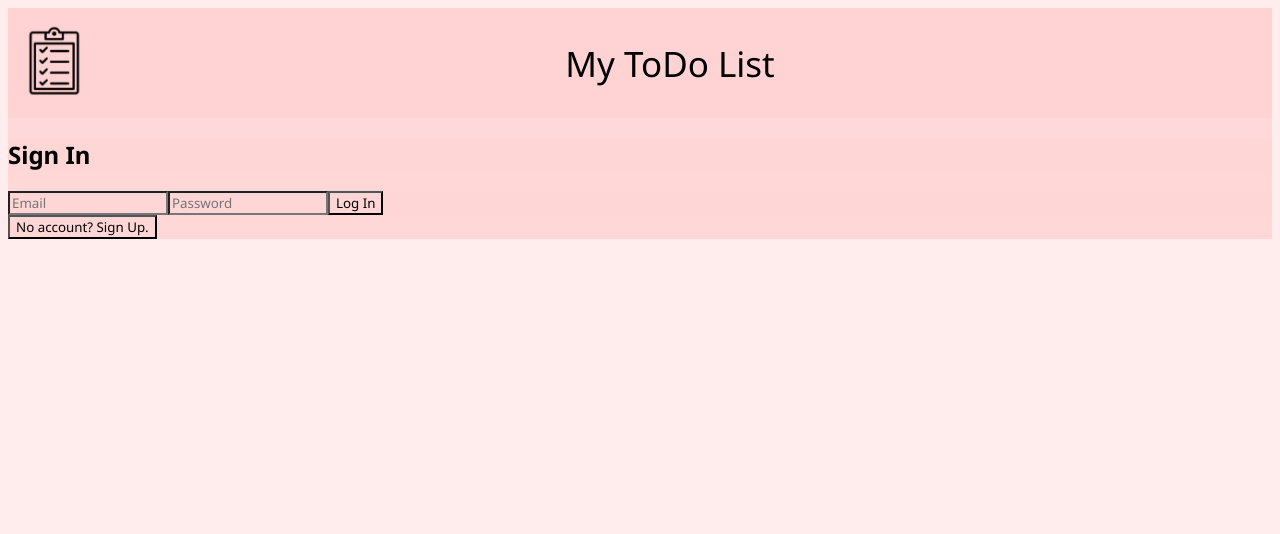
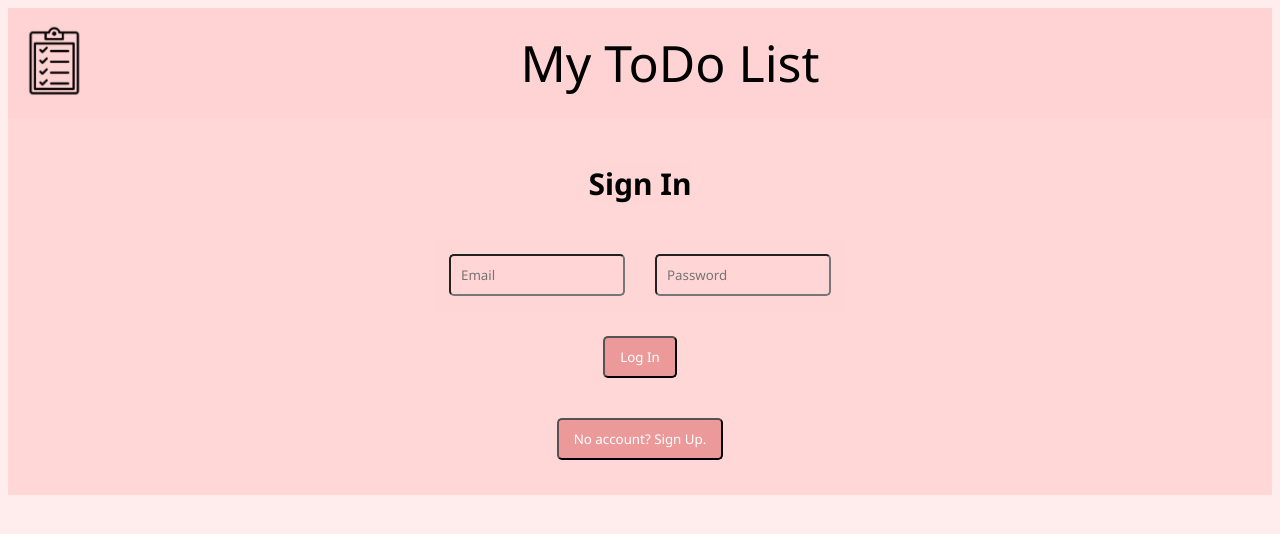
Before and after one commit to taistaschetto/My_ToDoList_project2, a Vue app: page /auth in a window 1280 px wide. Shown: the top 534 px of the page. Built offline with nearby package versions, Linux system fonts and the light colour scheme.

Commit message:
Added style on AuthView, in progress

```diff
--- a/src/App.vue
+++ b/src/App.vue
@@ -15,4 +15,6 @@ import AppHeader from "@/components/AppHeader.vue";
   background-color: #ffd3d469;
   font-family: 'Noto Sans';
 }
+
+
 </style>
--- a/src/components/AppHeader.vue
+++ b/src/components/AppHeader.vue
@@ -21,10 +21,6 @@ import { useUserStore } from "@/stores/user";
 const userStore = useUserStore();
 const router = useRouter();
 
-const goTo = (routeName) => {
-  router.push({ name: routeName });
-};
-
 const signOut = async () => {
   await userStore.signOut();
   router.push({ name: "Home" });
@@ -32,23 +28,14 @@ const signOut = async () => {
 </script>
 
 <style scoped>
-@media (min-width: 600px) {
-  .logo {
-    width: 80px;
-  }
-  .title {
-    font-size: 40px;
-  }
-  nav ul li {
-    margin-left: 60px;
-  }
-}
+
 .header {
   background-color: #ffd3d4;
   display: flex;
   justify-content: space-between;
   align-items: center;
-  padding: 1rem;
+  padding: 1rem;}
+
 .logo {
     width: 60px;
   }
@@ -56,7 +43,7 @@ const signOut = async () => {
     margin: 0 auto;
     text-decoration: none;
     color: #000000;
-    font-size: 35px;
+    font-size: 40px;
   }
 nav ul {
     list-style: none;
@@ -67,5 +54,17 @@ const signOut = async () => {
     margin-left: 20px;
     cursor: pointer;
   }
+  @media (min-width: 600px) {
+  .logo {
+    width: 60px;
+  }
+  .title {
+    font-size: 50px;
+    padding: 0;
+    margin: 0;
+  }
+  nav ul li {
+    margin-left: 60px;
+  }
 }
 </style>
--- a/src/components/TaskItem.vue
+++ b/src/components/TaskItem.vue
@@ -41,25 +41,18 @@ const saveTask = async () => {
   isEditing.value = false;
 };
 
-/* const toggleTaskCompletion = async () => {
-  await store.modifyTask(props.task.id, {
-    is_complete: !props.task.is_complete,
-  });
-}; */
+
 
 const toggleTaskCompletion = async () => {
-  // Optimistically toggle the task's completion status locally for immediate UI feedback
   const newCompletionStatus = !props.task.is_complete;
-  props.task.is_complete = newCompletionStatus; // This line is technically an anti-pattern (modifying props directly)
+  props.task.is_complete = newCompletionStatus;
 
   try {
-    // Then update the status in the backend
     await store.modifyTask(props.task.id, {
       is_complete: newCompletionStatus,
     });
   } catch (error) {
     console.error("Failed to toggle task completion:", error);
-    // Optionally, revert the change if the backend update fails
     props.task.is_complete = !newCompletionStatus;
   }
 };
--- a/src/views/AuthView.vue
+++ b/src/views/AuthView.vue
@@ -1,13 +1,20 @@
 <template>
   <div class="auth-container">
-    <h2>{{ isSigningUp ? "Sign Up" : "Sign In" }}</h2>
+    <h2 class="auth-title">{{ isSigningUp ? "Sign Up" : "Sign In" }}</h2>
     <form @submit.prevent="isSigningUp ? signUp() : signIn()">
-      <input type="email" v-model="email" placeholder="Email" required />
+      <input
+        class="input"
+        type="email"
+        v-model="email"
+        placeholder="Email"
+        required
+      />
       <span v-if="email && !validEmail(email)" class="error">
         Please enter a valid email address.
       </span>
 
       <input
+        class="input"
         type="password"
         v-model="password"
         placeholder="Password"
@@ -19,6 +26,7 @@
 
       <div v-if="isSigningUp">
         <input
+          class="input"
           type="password"
           v-model="confirmPassword"
           placeholder="Confirm Password"
@@ -30,13 +38,17 @@
       </div>
 
       <div v-if="localError" class="error">{{ localError }}</div>
-
-      <button v-if="!isSigningUp" type="submit" :disabled="loading.value">
-        Log In
-      </button>
     </form>
-
     <button
+      class="btn"
+      v-if="!isSigningUp"
+      type="submit"
+      :disabled="loading.value"
+    >
+      Log In
+    </button>
+    <button
+      class="btn"
       v-if="isSigningUp"
       type="submit"
       :disabled="loading.value"
@@ -45,7 +57,7 @@
       Create Account
     </button>
 
-    <button @click="toggleMode">
+    <button class="btn" @click="toggleMode">
       {{
         isSigningUp
           ? "Already have an account? Sign In."
@@ -115,7 +127,46 @@ const signIn = async () => {
 </script>
 
 <style scoped>
+.auth-container {
+  display: flex;
+  flex-direction: column;
+  align-items: center;
+  justify-content: center;
+  padding: 20px;
+  gap: 10px;
+}
 .error {
   color: red;
 }
+.input {
+  border-radius: 5px;
+  margin-left: 70px;
+  padding: 10px;
+}
+.input:focus {
+  border-color: #b32225;
+}
+.btn {
+  padding: 10px 15px;
+  background-color: #ec999a;
+  color: white;
+  border-radius: 5px;
+  text-decoration: none;
+  margin-top: 20px;
+}
+
+.btn:hover {
+  background-color: #d05f61;
+}
+
+@media (min-width: 768px) {
+  .auth-title{
+   font-size: 30px;
+  }
+  .input,
+  .btn {
+    max-width: 400px;
+    margin: 15px;
+  }
+}
 </style>
--- a/src/views/Dashboard.vue
+++ b/src/views/Dashboard.vue
@@ -28,3 +28,7 @@ watch(
   { immediate: true }
 );
 </script>
+
+<style scoped>
+
+</style>
--- a/src/views/HomeView.vue
+++ b/src/views/HomeView.vue
@@ -23,14 +23,12 @@
 }
 
 .h1 {
-  font-size: 2rem; /* Adjusted base font size for mobile */
+  font-size: 2rem;
   margin-bottom: 20px;
 }
 
-/* Increased font size might be more comfortable for reading on smaller devices but let's start with 2rem for the h1 and adjust based on actual device testing */
-
 .p {
-  font-size: 1rem; /* Base font size for mobile */
+  font-size: 1rem;
 }
 
 .btn {
```
Lines whose indentation alone changed are shown as unchanged.
